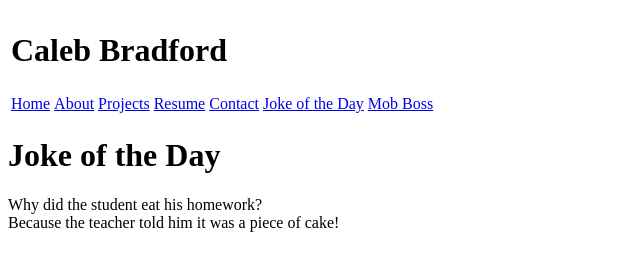
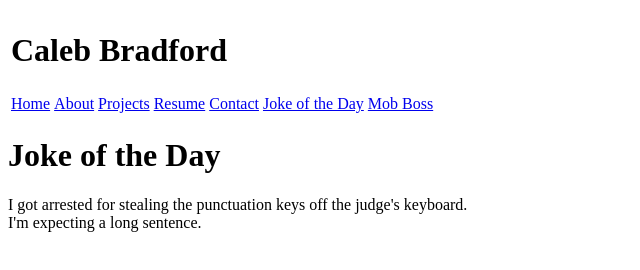
Before and after one commit to kingbillyjoebob/mywebsite, a plain HTML site: page pages/joke.html in a window 1280 px wide. Shown: the whole page, without its empty margins (0-640 px from the left). Drawn offline with Linux system fonts and the light colour scheme.

Commit message:
Update joke.html

```diff
--- a/pages/joke.html
+++ b/pages/joke.html
@@ -24,7 +24,7 @@
             </tr>
         </table>
         <h1>Joke of the Day</h1>
-        <p>Why did the student eat his homework?
-        <br>Because the teacher told him it was a piece of cake!</p>
+        <p>I got arrested for stealing the punctuation keys off the judge's keyboard.
+        <br>I'm expecting a long sentence.</p>
     </body>
 </html>
```
